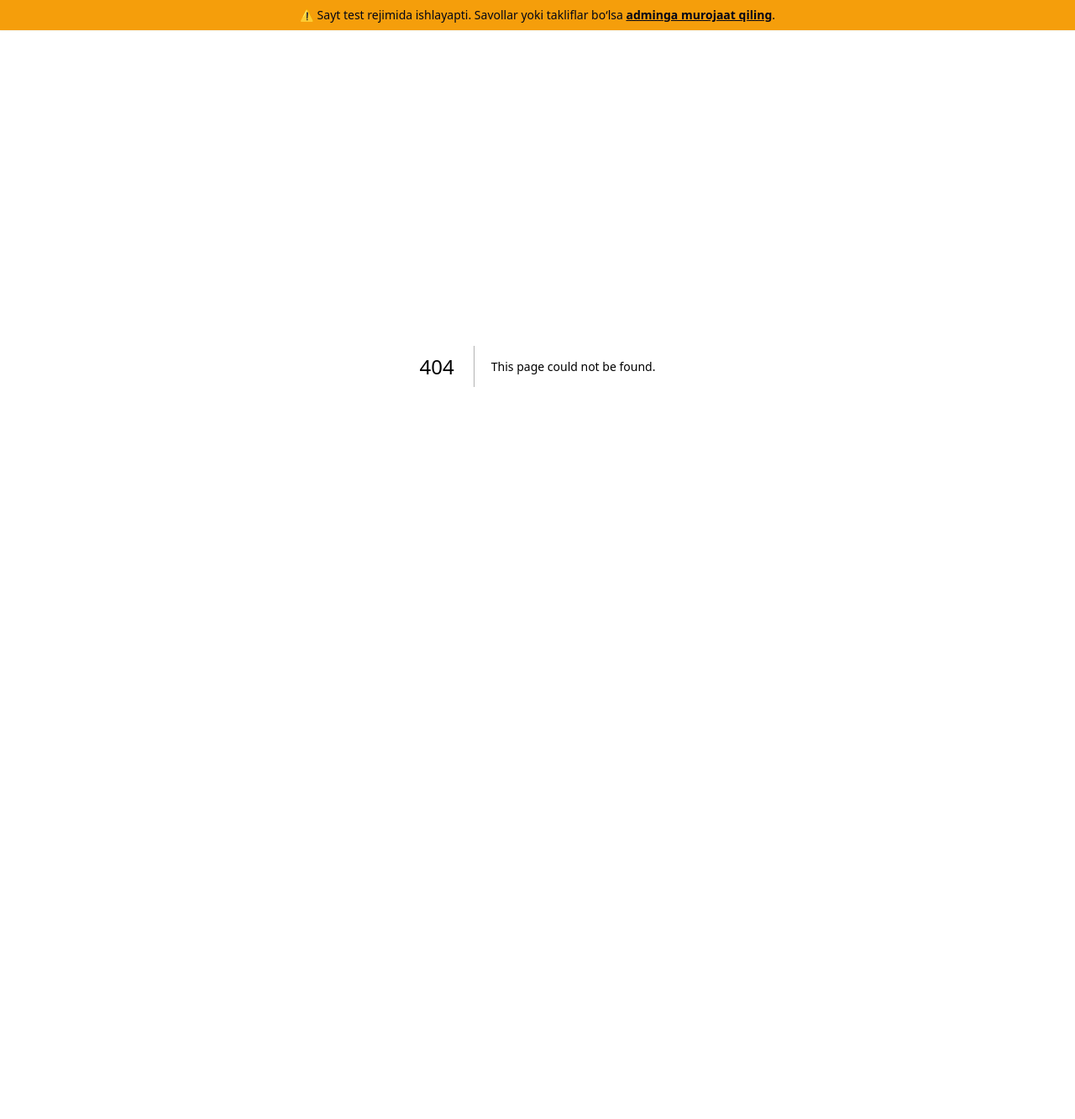
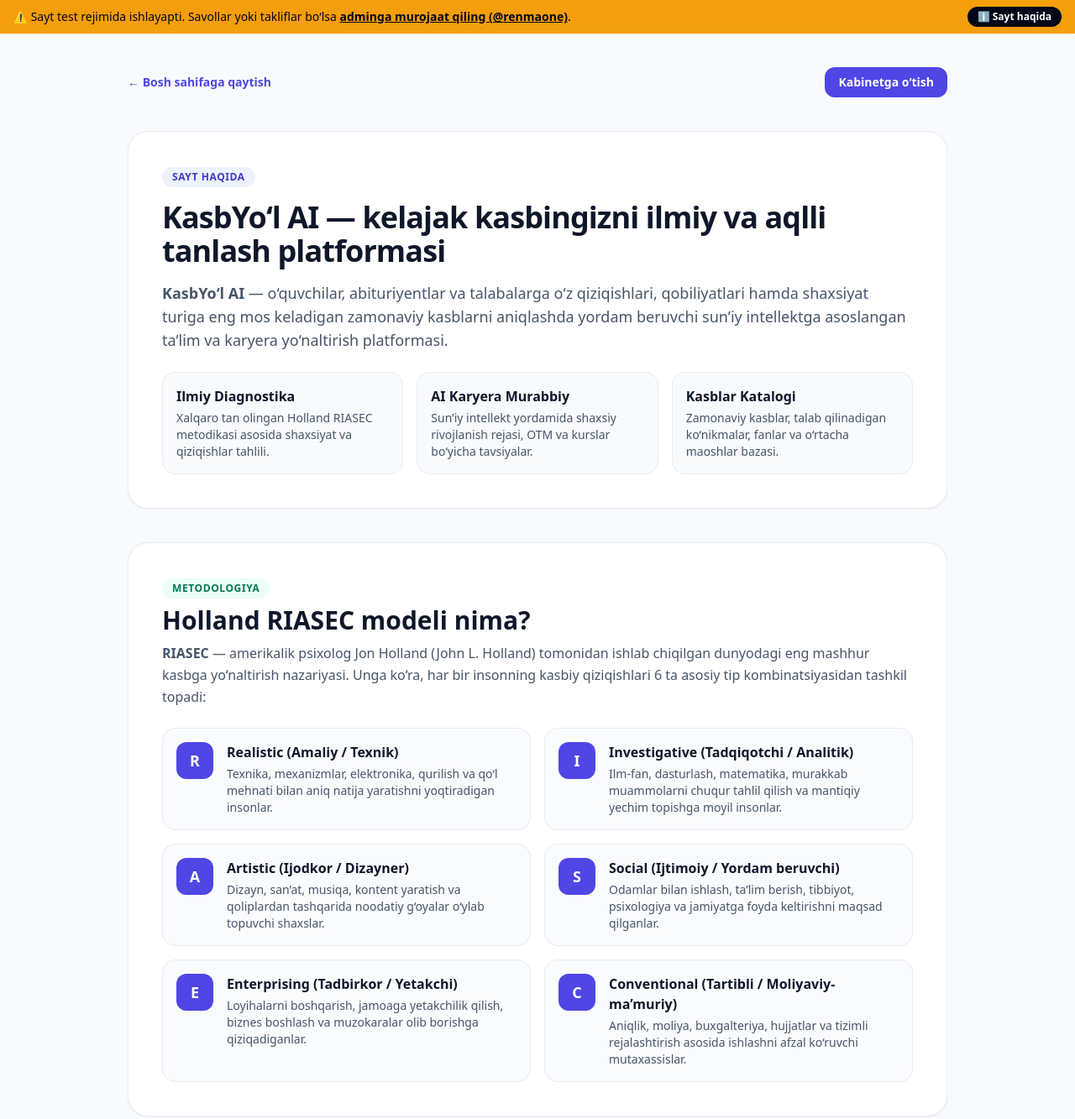
Before and after one commit to renmaone/KasbYo-lAI, a Next.js app in the folder apps/web/: page /about in a window 1280 px wide. Before the commit this address had no page. Shown: the top 1333 px of the page at 84% size. Before the commit the page ends 836 px from the top, so only its background shows below. Built offline with nearby package versions, Linux system fonts and the light colour scheme.

Commit message:
Add Sayt haqida (/about) page with RIASEC info and creators contacts

```diff
--- /dev/null
+++ b/apps/web/src/app/about/page.tsx
@@ -0,0 +1,219 @@
+import Link from "next/link";
+
+const riasecTypes = [
+  {
+    code: "R",
+    title: "Realistic (Amaliy / Texnik)",
+    desc: "Texnika, mexanizmlar, elektronika, qurilish va qo‘l mehnati bilan aniq natija yaratishni yoqtiradigan insonlar."
+  },
+  {
+    code: "I",
+    title: "Investigative (Tadqiqotchi / Analitik)",
+    desc: "Ilm-fan, dasturlash, matematika, murakkab muammolarni chuqur tahlil qilish va mantiqiy yechim topishga moyil insonlar."
+  },
+  {
+    code: "A",
+    title: "Artistic (Ijodkor / Dizayner)",
+    desc: "Dizayn, san’at, musiqa, kontent yaratish va qoliplardan tashqarida noodatiy g‘oyalar o‘ylab topuvchi shaxslar."
+  },
+  {
+    code: "S",
+    title: "Social (Ijtimoiy / Yordam beruvchi)",
+    desc: "Odamlar bilan ishlash, ta’lim berish, tibbiyot, psixologiya va jamiyatga foyda keltirishni maqsad qilganlar."
+  },
+  {
+    code: "E",
+    title: "Enterprising (Tadbirkor / Yetakchi)",
+    desc: "Loyihalarni boshqarish, jamoaga yetakchilik qilish, biznes boshlash va muzokaralar olib borishga qiziqadiganlar."
+  },
+  {
+    code: "C",
+    title: "Conventional (Tartibli / Moliyaviy-ma’muriy)",
+    desc: "Aniqlik, moliya, buxgalteriya, hujjatlar va tizimli rejalashtirish asosida ishlashni afzal ko‘ruvchi mutaxassislar."
+  }
+];
+
+const team = [
+  {
+    name: "Azima Toshpulatova",
+    role: "Asoschi (Founder)",
+    phoneDisplay: "+998 92 062 80 55",
+    phoneHref: "tel:+998920628055",
+    telegram: "@hsnddnva_one",
+    telegramHref: "https://t.me/hsnddnva_one"
+  },
+  {
+    name: "Ozodbek Hamdamov",
+    role: "Full-Stack Dasturchi",
+    phoneDisplay: "+998 70 038 90 55",
+    phoneHref: "tel:+998700389055",
+    telegram: "@renmaone",
+    telegramHref: "https://t.me/renmaone"
+  },
+  {
+    name: "Xo‘janiyozov Kamoliddin",
+    role: "AI Mutaxassis",
+    phoneDisplay: null,
+    phoneHref: null,
+    telegram: null,
+    telegramHref: null
+  }
+];
+
+export default function AboutPage() {
+  return (
+    <div className="min-h-screen bg-slate-50 text-slate-900">
+      <div className="max-w-5xl mx-auto px-4 sm:px-6 py-10 space-y-10">
+        {/* Orqaga qaytish */}
+        <div className="flex items-center justify-between">
+          <Link
+            href="/"
+            className="inline-flex items-center gap-2 text-sm font-semibold text-indigo-600 hover:text-indigo-800"
+          >
+            ← Bosh sahifaga qaytish
+          </Link>
+          <Link
+            href="/dashboard"
+            className="inline-flex items-center gap-2 text-sm font-semibold bg-indigo-600 text-white px-4 py-2 rounded-xl hover:bg-indigo-700 transition"
+          >
+            Kabinetga o‘tish
+          </Link>
+        </div>
+
+        {/* Platforma haqida */}
+        <section className="bg-white rounded-3xl p-6 sm:p-10 shadow-sm border border-slate-200/80 space-y-4">
+          <span className="inline-block text-xs font-bold uppercase tracking-wider bg-indigo-50 text-indigo-700 px-3 py-1 rounded-full">
+            Sayt haqida
+          </span>
+          <h1 className="text-3xl sm:text-4xl font-extrabold tracking-tight text-slate-900">
+            KasbYo‘l AI — kelajak kasbingizni ilmiy va aqlli tanlash platformasi
+          </h1>
+          <p className="text-slate-600 text-base sm:text-lg leading-relaxed">
+            <strong>KasbYo‘l AI</strong> — o‘quvchilar, abituriyentlar va talabalarga o‘z qiziqishlari,
+            qobiliyatlari hamda shaxsiyat turiga eng mos keladigan zamonaviy kasblarni aniqlashda
+            yordam beruvchi sun’iy intellektga asoslangan ta’lim va karyera yo‘naltirish platformasi.
+          </p>
+          <div className="grid grid-cols-1 sm:grid-cols-3 gap-4 pt-2">
+            <div className="p-4 rounded-2xl bg-slate-50 border border-slate-200/70">
+              <div className="font-bold text-slate-900 mb-1">Ilmiy Diagnostika</div>
+              <p className="text-sm text-slate-600">
+                Xalqaro tan olingan Holland RIASEC metodikasi asosida shaxsiyat va qiziqishlar tahlili.
+              </p>
+            </div>
+            <div className="p-4 rounded-2xl bg-slate-50 border border-slate-200/70">
+              <div className="font-bold text-slate-900 mb-1">AI Karyera Murabbiy</div>
+              <p className="text-sm text-slate-600">
+                Sun’iy intellekt yordamida shaxsiy rivojlanish rejasi, OTM va kurslar bo‘yicha tavsiyalar.
+              </p>
+            </div>
+            <div className="p-4 rounded-2xl bg-slate-50 border border-slate-200/70">
+              <div className="font-bold text-slate-900 mb-1">Kasblar Katalogi</div>
+              <p className="text-sm text-slate-600">
+                Zamonaviy kasblar, talab qilinadigan ko‘nikmalar, fanlar va o‘rtacha maoshlar bazasi.
+              </p>
+            </div>
+          </div>
+        </section>
+
+        {/* RIASEC nima? */}
+        <section className="bg-white rounded-3xl p-6 sm:p-10 shadow-sm border border-slate-200/80 space-y-6">
+          <div className="space-y-2">
+            <span className="inline-block text-xs font-bold uppercase tracking-wider bg-emerald-50 text-emerald-700 px-3 py-1 rounded-full">
+              Metodologiya
+            </span>
+            <h2 className="text-2xl sm:text-3xl font-bold text-slate-900">
+              Holland RIASEC modeli nima?
+            </h2>
+            <p className="text-slate-600 leading-relaxed">
+              <strong>RIASEC</strong> — amerikalik psixolog Jon Holland (John L. Holland) tomonidan
+              ishlab chiqilgan dunyodagi eng mashhur kasbga yo‘naltirish nazariyasi. Unga ko‘ra, har
+              bir insonning kasbiy qiziqishlari 6 ta asosiy tip kombinatsiyasidan tashkil topadi:
+            </p>
+          </div>
+
+          <div className="grid grid-cols-1 md:grid-cols-2 gap-4">
+            {riasecTypes.map((item) => (
+              <div
+                key={item.code}
+                className="flex items-start gap-4 p-4 rounded-2xl border border-slate-200/80 bg-slate-50/70"
+              >
+                <div className="w-11 h-11 shrink-0 rounded-xl bg-indigo-600 text-white font-extrabold text-lg flex items-center justify-center">
+                  {item.code}
+                </div>
+                <div>
+                  <h3 className="font-bold text-slate-900">{item.title}</h3>
+                  <p className="text-sm text-slate-600 mt-1">{item.desc}</p>
+                </div>
+              </div>
+            ))}
+          </div>
+        </section>
+
+        {/* Yaratuvchilar jamoasi */}
+        <section className="bg-white rounded-3xl p-6 sm:p-10 shadow-sm border border-slate-200/80 space-y-6">
+          <div className="space-y-2">
+            <span className="inline-block text-xs font-bold uppercase tracking-wider bg-amber-50 text-amber-700 px-3 py-1 rounded-full">
+              Jamoa
+            </span>
+            <h2 className="text-2xl sm:text-3xl font-bold text-slate-900">
+              Platforma yaratuvchilari
+            </h2>
+            <p className="text-slate-600">
+              KasbYo‘l AI loyihasi ustida ishlagan asoschi va mutaxassislar bilan bog‘lanish uchun ma’lumotlar:
+            </p>
+          </div>
+
+          <div className="grid grid-cols-1 md:grid-cols-3 gap-5">
+            {team.map((member) => (
+              <div
+                key={member.name}
+                className="p-6 rounded-2xl border border-slate-200 bg-slate-50 flex flex-col justify-between space-y-4"
+              >
+                <div>
+                  <div className="w-12 h-12 rounded-2xl bg-indigo-100 text-indigo-700 font-bold text-lg flex items-center justify-center mb-3">
+                    {member.name.charAt(0)}
+                  </div>
+                  <h3 className="text-lg font-bold text-slate-900">{member.name}</h3>
+                  <p className="text-sm font-semibold text-indigo-600 mt-0.5">{member.role}</p>
+                </div>
+
+                {(member.phoneDisplay || member.telegram) ? (
+                  <div className="space-y-2 pt-3 border-t border-slate-200 text-sm">
+                    {member.phoneDisplay && (
+                      <div>
+                        <span className="text-slate-500 block text-xs">Telefon raqam:</span>
+                        <a
+                          href={member.phoneHref}
+                          className="font-semibold text-slate-800 hover:text-indigo-600"
+                        >
+                          {member.phoneDisplay}
+                        </a>
+                      </div>
+                    )}
+                    {member.telegram && (
+                      <div>
+                        <span className="text-slate-500 block text-xs">Telegram:</span>
+                        <a
+                          href={member.telegramHref}
+                          target="_blank"
+                          rel="noopener noreferrer"
+                          className="font-semibold text-sky-600 hover:underline"
+                        >
+                          {member.telegram}
+                        </a>
+                      </div>
+                    )}
+                  </div>
+                ) : (
+                  <div className="pt-3 border-t border-slate-200 text-xs text-slate-500">
+                    AI modellar va tavsiya tizimi arxitektori
+                  </div>
+                )}
+              </div>
+            ))}
+          </div>
+        </section>
+      </div>
+    </div>
+  );
+}
--- a/apps/web/src/components/TestModeBanner.tsx
+++ b/apps/web/src/components/TestModeBanner.tsx
@@ -1,8 +1,11 @@
 "use client";
+
+import Link from "next/link";
 
 export function TestModeBanner() {
   return (
-    <div className="w-full bg-amber-500 text-slate-950 text-xs sm:text-sm font-medium px-4 py-2 text-center shadow-sm z-50 relative">
+    <div className="w-full bg-amber-500 text-slate-950 text-xs sm:text-sm font-medium px-4 py-2 shadow-sm z-50 relative">
+      <div className="max-w-7xl mx-auto flex flex-wrap items-center justify-between gap-2">
         <span>
           ⚠️ Sayt test rejimida ishlayapti. Savollar yoki takliflar bo‘lsa{" "}
           <a
@@ -11,10 +14,17 @@ export function TestModeBanner() {
             rel="noopener noreferrer"
             className="underline font-bold hover:text-slate-800"
           >
-          adminga murojaat qiling
+            adminga murojaat qiling (@renmaone)
           </a>
           .
         </span>
+        <Link
+          href="/about"
+          className="inline-flex items-center gap-1 bg-slate-950 text-white text-xs font-semibold px-3 py-1 rounded-full hover:bg-slate-800 transition"
+        >
+          ℹ️ Sayt haqida
+        </Link>
+      </div>
     </div>
   );
 }
```
Also changed, not shown: 1 other file (tests, documents, lock files or other folders). Lines whose indentation alone changed are shown as unchanged.
